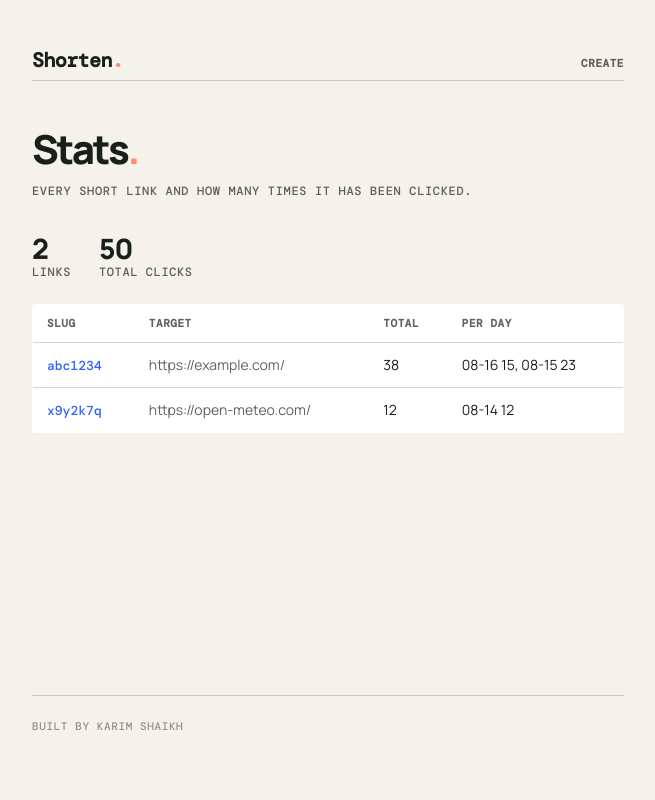
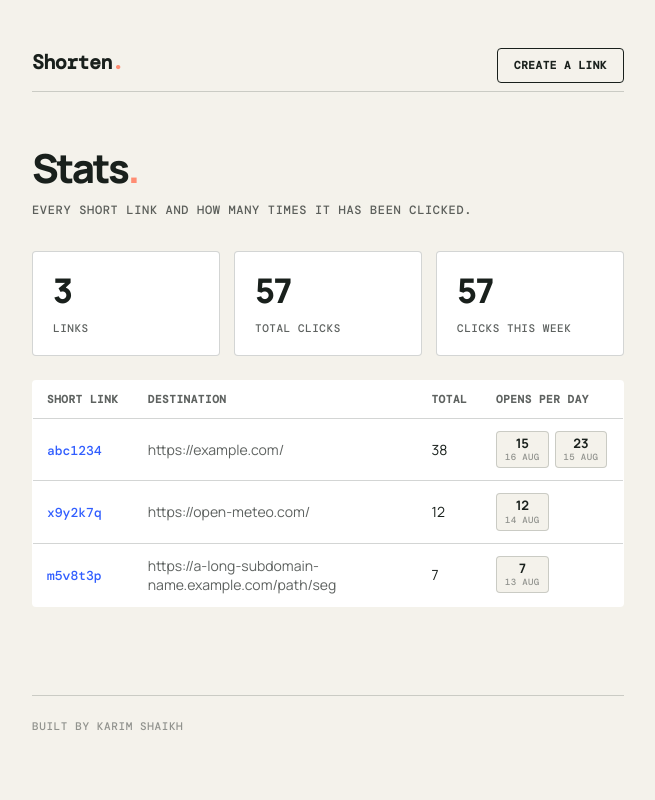
Before and after one commit to KarimShaikh123/url-shortener, a website: page stats.html in a window 1280 px wide. Shown: the whole page, without its empty margins (312-967 px from the left). Drawn offline with nearby package versions, Linux system fonts and the light colour scheme.

Commit message:
Task 0 review: clicks identity PK, user-friendly UI, clickable links

```diff
--- a/js/stats.js
+++ b/js/stats.js
@@ -2,11 +2,31 @@
   var tbody = document.getElementById("stats-body");
   var linksEl = document.getElementById("stat-links");
   var clicksEl = document.getElementById("stat-clicks");
+  var weekEl = document.getElementById("stat-week");
 
   function escapeHtml(str) {
     var div = document.createElement("div");
     div.textContent = str;
     return div.innerHTML;
+  }
+
+  var MONTHS = ["Jan", "Feb", "Mar", "Apr", "May", "Jun", "Jul", "Aug", "Sep", "Oct", "Nov", "Dec"];
+
+  function formatDay(iso) {
+    return parseInt(iso.slice(8, 10), 10) + " " + MONTHS[parseInt(iso.slice(5, 7), 10) - 1];
+  }
+
+  function daysFor(daily) {
+    return daily
+      .map(function (d) {
+        return (
+          '<div class="day" title="' + d.date + '">' +
+          "<strong>" + d.count + "</strong>" +
+          "<span>" + formatDay(d.date) + "</span>" +
+          "</div>"
+        );
+      })
+      .join("");
   }
 
   fetch("./sample-stats.json")
@@ -16,22 +36,29 @@
     .then(function (payload) {
       var rows = "";
       var totalClicks = 0;
+      var weekClicks = 0;
+      var weekAgo = Date.now() - 7 * 24 * 3600 * 1000;
+
       payload.links.forEach(function (link) {
         totalClicks += link.total;
-        var daily = link.daily
-          .map(function (d) { return d.date.slice(5) + " " + d.count; })
-          .join(", ");
+        link.daily.forEach(function (d) {
+          if (new Date(d.date + "T00:00:00Z").getTime() >= weekAgo) {
+            weekClicks += d.count;
+          }
+        });
         rows +=
           "<tr>" +
           "<td><code>" + escapeHtml(link.slug) + "</code></td>" +
-          "<td class=\"target\">" + escapeHtml(link.url) + "</td>" +
+          "<td class=\"target\"><a href=\"" + escapeHtml(link.url) + "\" target=\"_blank\" rel=\"noopener\">" + escapeHtml(link.url) + "</a></td>" +
           "<td>" + link.total + "</td>" +
-          "<td>" + escapeHtml(daily) + "</td>" +
+          "<td><div class=\"daily-days\">" + daysFor(link.daily) + "</div></td>" +
           "</tr>";
       });
+
       tbody.innerHTML = rows;
       linksEl.textContent = payload.links.length;
       clicksEl.textContent = totalClicks;
+      weekEl.textContent = weekClicks;
     })
     .catch(function () {
       tbody.innerHTML = "<tr><td colspan=\"4\">No stats yet.</td></tr>";
--- a/sample-stats.json
+++ b/sample-stats.json
@@ -18,6 +18,15 @@
       "daily": [
         { "date": "2026-08-14", "count": 12 }
       ]
+    },
+    {
+      "slug": "m5v8t3p",
+      "url": "https://a-long-subdomain-name.example.com/path/seg",
+      "created_at": "2026-08-13T10:00:00+00:00",
+      "total": 7,
+      "daily": [
+        { "date": "2026-08-13", "count": 7 }
+      ]
     }
   ]
 }
--- a/stats.html
+++ b/stats.html
@@ -15,7 +15,7 @@
       <header class="site-header">
         <a class="wordmark" href="/" aria-label="Shorten home">Shorten<span>.</span></a>
         <nav class="nav">
-          <a href="/">Create</a>
+          <a class="nav-button" href="/">Create a link</a>
         </nav>
       </header>
 
@@ -24,17 +24,18 @@
         <p class="blurb">Every short link and how many times it has been clicked.</p>
 
         <div class="stat-summary">
-          <p><strong id="stat-links">0</strong> links</p>
-          <p><strong id="stat-clicks">0</strong> total clicks</p>
+          <div class="stat-card"><strong id="stat-links">0</strong><span>links</span></div>
+          <div class="stat-card"><strong id="stat-clicks">0</strong><span>total clicks</span></div>
+          <div class="stat-card"><strong id="stat-week">0</strong><span>clicks this week</span></div>
         </div>
 
         <table class="stats-table">
           <thead>
             <tr>
-              <th>Slug</th>
-              <th>Target</th>
+              <th>Short link</th>
+              <th>Destination</th>
               <th>Total</th>
-              <th>Per day</th>
+              <th>Opens per day</th>
             </tr>
           </thead>
           <tbody id="stats-body"></tbody>
--- a/styles.css
+++ b/styles.css
@@ -20,15 +20,21 @@ h1, p { margin-top: 0; }
 .site-header { display: flex; justify-content: space-between; align-items: baseline; padding: 48px 0 8px; border-bottom: 1px solid var(--line); }
 .wordmark { font: 700 20px/1.2 "DM Mono", monospace; letter-spacing: -0.03em; }
 .wordmark span { color: var(--coral); }
-.nav { font: 700 11px/1.2 "DM Mono", monospace; text-transform: uppercase; letter-spacing: 0.05em; color: var(--ink-soft); }
-.nav a:hover { color: var(--blue); }
+.nav { display: flex; gap: 10px; }
+.nav-button { font: 700 11px/1.2 "DM Mono", monospace; text-transform: uppercase; letter-spacing: 0.05em; color: var(--ink); border: 1px solid var(--ink); border-radius: 4px; padding: 10px 16px; background: transparent; }
+.nav-button:hover { background: var(--lime); border-color: var(--lime); }
 
-main { flex: 1; padding: 40px 0 8px; }
+main { flex: 1; padding: 48px 0 8px; }
 h1 { font-size: 40px; font-weight: 800; letter-spacing: -0.06em; margin-bottom: 8px; }
 h1 span { color: var(--coral); }
 .blurb { font: 500 12px/1.3 "DM Mono", monospace; text-transform: uppercase; letter-spacing: 0.055em; color: var(--ink-soft); margin-bottom: 32px; }
 
+.hero { padding-bottom: 28px; border-bottom: 3px solid var(--lime); margin-bottom: 28px; }
+.hero h1 { font-size: 52px; }
+.hero .blurb { margin-bottom: 0; }
+
 .panel { border: 1px solid var(--line); border-radius: 4px; padding: 28px; background: var(--panel); }
+.create-panel { padding: 32px; }
 
 .create-form label { display: block; font: 700 11px/1.2 "DM Mono", monospace; text-transform: uppercase; letter-spacing: 0.05em; margin-bottom: 10px; }
 .form-row { display: flex; gap: 10px; }
@@ -41,21 +47,35 @@ h1 span { color: var(--coral); }
 .result a { color: var(--blue); font-weight: 600; }
 .result a:hover { text-decoration: underline; }
 
-.stat-summary { display: flex; gap: 28px; margin-bottom: 24px; }
-.stat-summary p { margin: 0; font: 500 12px/1.2 "DM Mono", monospace; text-transform: uppercase; letter-spacing: 0.05em; color: var(--ink-soft); }
-.stat-summary strong { display: block; font: 800 28px/1.2 Manrope, sans-serif; letter-spacing: -0.04em; color: var(--ink); }
+.steps { display: grid; grid-template-columns: repeat(3, 1fr); gap: 14px; margin-top: 18px; }
+.step { border: 1px solid var(--line); border-radius: 4px; background: var(--panel); padding: 18px; font-size: 13px; color: var(--ink-soft); display: flex; gap: 10px; align-items: center; }
+.step span { font: 700 12px/1 "DM Mono", monospace; color: var(--ink); background: var(--lime); border-radius: 50%; width: 26px; height: 26px; display: grid; place-items: center; flex-shrink: 0; }
+
+.stat-summary { display: grid; grid-template-columns: repeat(3, 1fr); gap: 14px; margin-bottom: 24px; }
+.stat-card { border: 1px solid var(--line); border-radius: 4px; background: var(--panel); padding: 18px 20px; }
+.stat-card strong { display: block; font: 800 34px/1.2 Manrope, sans-serif; letter-spacing: -0.04em; margin-bottom: 4px; }
+.stat-card span { font: 500 11px/1.2 "DM Mono", monospace; text-transform: uppercase; letter-spacing: 0.05em; color: var(--ink-soft); }
 
 .stats-table { width: 100%; border-collapse: collapse; background: var(--panel); border: 1px solid var(--line); border-radius: 4px; overflow: hidden; }
 .stats-table th, .stats-table td { text-align: left; padding: 12px 14px; border-bottom: 1px solid var(--line); font-size: 14px; }
 .stats-table th { font: 700 11px/1.2 "DM Mono", monospace; text-transform: uppercase; letter-spacing: 0.05em; color: var(--ink-soft); }
 .stats-table td code { font: 500 13px/1.3 "DM Mono", monospace; color: var(--blue); }
-.stats-table td.target { color: var(--ink-soft); word-break: break-all; }
+.stats-table td.target { color: var(--ink-soft); overflow-wrap: anywhere; max-width: 280px; }
+.stats-table td.target a { color: var(--ink-soft); }
+.stats-table td.target a:hover { color: var(--blue); text-decoration: underline; }
 .stats-table tr:last-child td { border-bottom: none; }
+
+.daily-days { display: flex; align-items: stretch; gap: 6px; }
+.day { display: flex; flex-direction: column; align-items: center; justify-content: center; gap: 1px; min-width: 40px; padding: 4px 8px; background: var(--paper); border: 1px solid var(--line); border-radius: 4px; }
+.day strong { font: 700 13px/1.2 Manrope, sans-serif; letter-spacing: -0.01em; }
+.day span { font: 500 9px/1.2 "DM Mono", monospace; text-transform: uppercase; letter-spacing: 0.04em; color: var(--ink-faint); white-space: nowrap; }
 
 footer { padding: 24px 0 56px; border-top: 1px solid var(--line); font: 500 11px/1.2 "DM Mono", monospace; text-transform: uppercase; letter-spacing: 0.055em; color: var(--ink-faint); }
 
 @media (max-width: 640px) {
   .form-row { flex-direction: column; }
-  h1 { font-size: 34px; }
+  h1, .hero h1 { font-size: 34px; }
+  .steps { grid-template-columns: 1fr; }
+  .stat-summary { grid-template-columns: 1fr; }
   .stats-table th:nth-child(2), .stats-table td:nth-child(2) { display: none; }
 }
```
Also changed, not shown: AGENTS.md (+2 -2 lines), index.html (+12 -4 lines), 2 other files.
